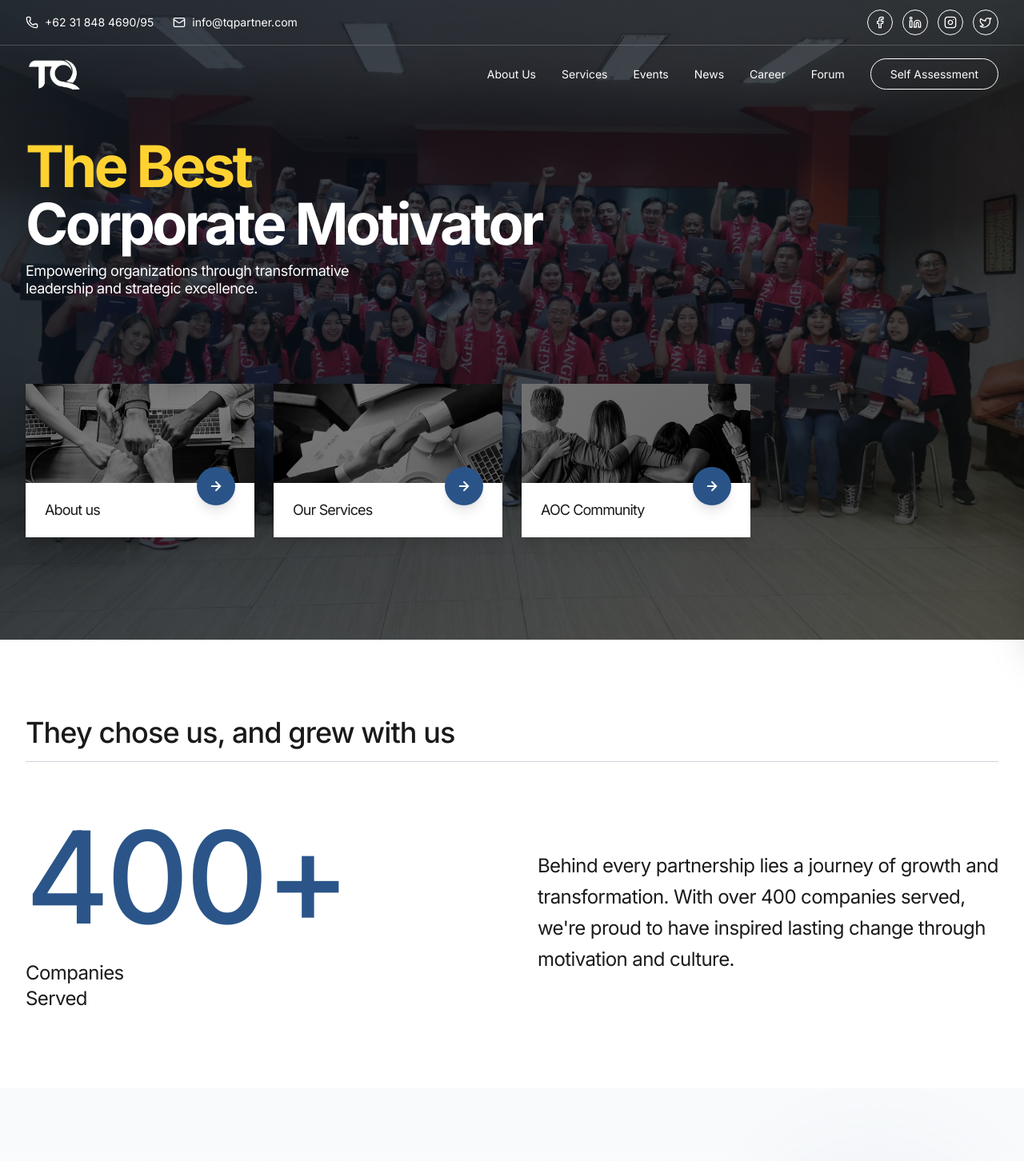
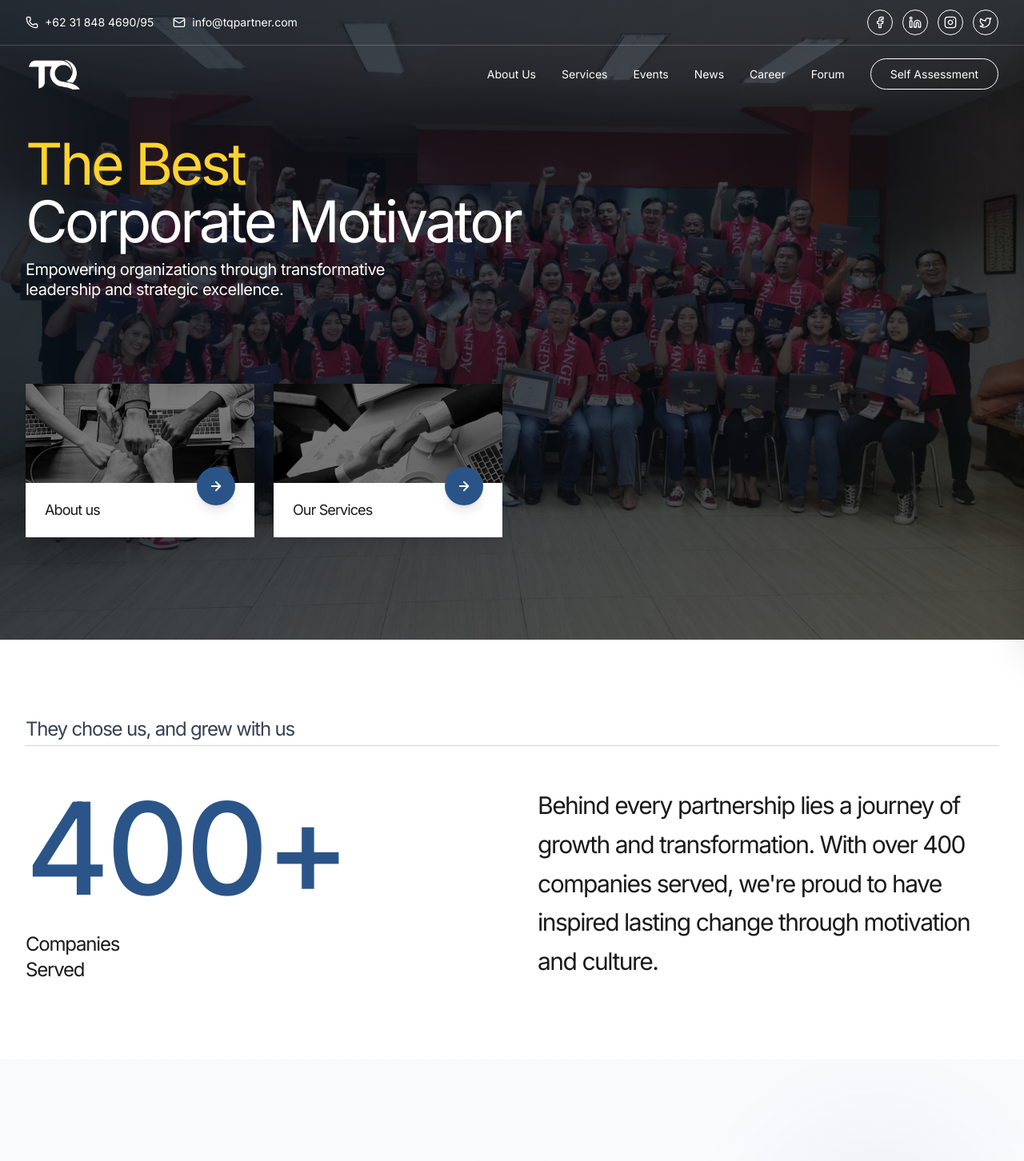
Before and after one commit to totalquality-id/totalquality, a Next.js app: page / in a window 1280 px wide. Shown: the top 1452 px of the page at 80% size. Built offline with nearby package versions, Linux system fonts and the light colour scheme.

Commit message:
refactor Hero and AboutSection

```diff
--- a/src/components/AboutSection.tsx
+++ b/src/components/AboutSection.tsx
@@ -60,8 +60,8 @@ export default function AboutSection() {
     >
       <div className="max-w-7xl mx-auto px-4 sm:px-6 lg:px-8">
         {/* Header */}
-        <div className="mb-12 sm:mb-16">
-          <h2 className="text-xl sm:text-2xl md:text-3xl lg:text-4xl font-medium tracking-tight text-[#1a1a1a] mb-4">
+        <div className="mb-8 sm:mb-12">
+          <h2 className="text-base sm:text-2xl md:text-xl lg:text-2xl font-normal tracking-tighter text-[#364153] mb-1">
             They chose us, and grew with us
           </h2>
           <div className="w-full h-[1px] bg-gray-300"></div>
@@ -72,7 +72,7 @@ export default function AboutSection() {
           {/* Left - Statistics */}
           <div className="text-center lg:text-left">
             <div
-              className={`text-7xl sm:text-8xl md:text-9xl lg:text-[140px] xl:text-[160px] font-medium leading-none text-[#2B5589] tracking-tight transition-all duration-700 ${
+              className={`text-8xl sm:text-8xl md:text-9xl lg:text-[140px] xl:text-[160px] font-medium leading-none text-[#2B5589] tracking-tight transition-all duration-700 ${
                 isVisible
                   ? "opacity-100 translate-y-0"
                   : "opacity-0 translate-y-10"
@@ -80,9 +80,11 @@ export default function AboutSection() {
             >
               {count}+
             </div>
-            <p className="text-lg sm:text-xl md:text-2xl font-light tracking-tight text-[#1a1a1a] mt-4 sm:mt-6">
+            <p className="text-base sm:text-xl md:text-2xl font-light tracking-tighter text-[#1a1a1a] mt-4 sm:mt-6">
               Companies
-              <br />
+              <span className="hidden lg:inline">
+                <br />
+              </span>{" "}
               Served
             </p>
           </div>
@@ -90,7 +92,7 @@ export default function AboutSection() {
           {/* Right - Description */}
           <div className="flex items-center">
             <p
-              className={`text-base sm:text-lg md:text-xl lg:text-2xl font-light tracking-tight text-[#1a1a1a] leading-relaxed transition-all duration-700 delay-300 ${
+              className={`text-base sm:text-xl md:text-xl lg:text-3xl font-light tracking-tighter text-[#1a1a1a] leading-relaxed transition-all duration-700 delay-300 ${
                 isVisible
                   ? "opacity-100 translate-x-0"
                   : "opacity-0 translate-x-10"
--- a/src/components/Hero.tsx
+++ b/src/components/Hero.tsx
@@ -16,11 +16,11 @@ export default function Hero() {
       image: Hero2,
       link: "#services",
     },
-    {
-      title: "AOC Community",
-      image: Hero3,
-      link: "#community",
-    },
+    // {
+    //   title: "AOC Community",
+    //   image: Hero3,
+    //   link: "#community",
+    // },
   ];
 
   return (
@@ -44,13 +44,13 @@ export default function Hero() {
       {/* Hero Content */}
       <div className="relative z-10 w-full max-w-7xl mx-auto px-8 h-full flex flex-col justify-between py-32">
         <div className="flex-1 flex flex-col justify-center">
-          <h1 className="text-6xl md:text-5xl lg:text-7xl font-bold tracking-tighter leading-none mb-3">
+          <h1 className="text-6xl md:text-5xl lg:text-7xl font-light tracking-tighter leading-none mb-3">
             <span className="text-amber-300">The Best</span>
             <br />
             <span className="text-white">Corporate Motivator</span>
           </h1>
 
-          <p className="text-lg text-white/90 leading-tight tracking-tight font-extralight max-w-2xl mb-6">
+          <p className="text-xl text-white/90 leading-tight tracking-tight font-extralight max-w-2xl mb-6">
             <span className="text-white">
               Empowering organizations through transformative
             </span>
```
